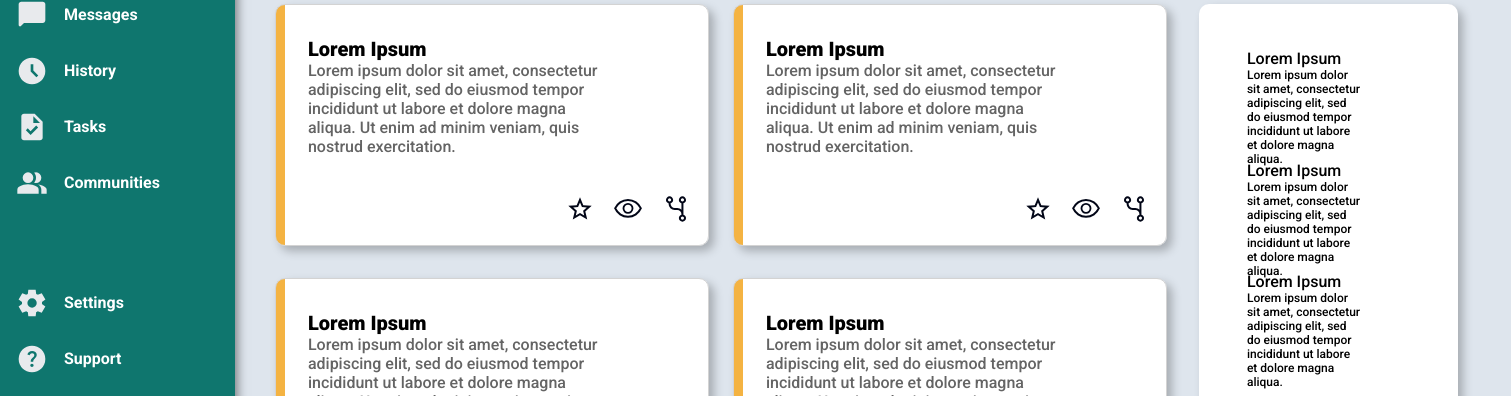
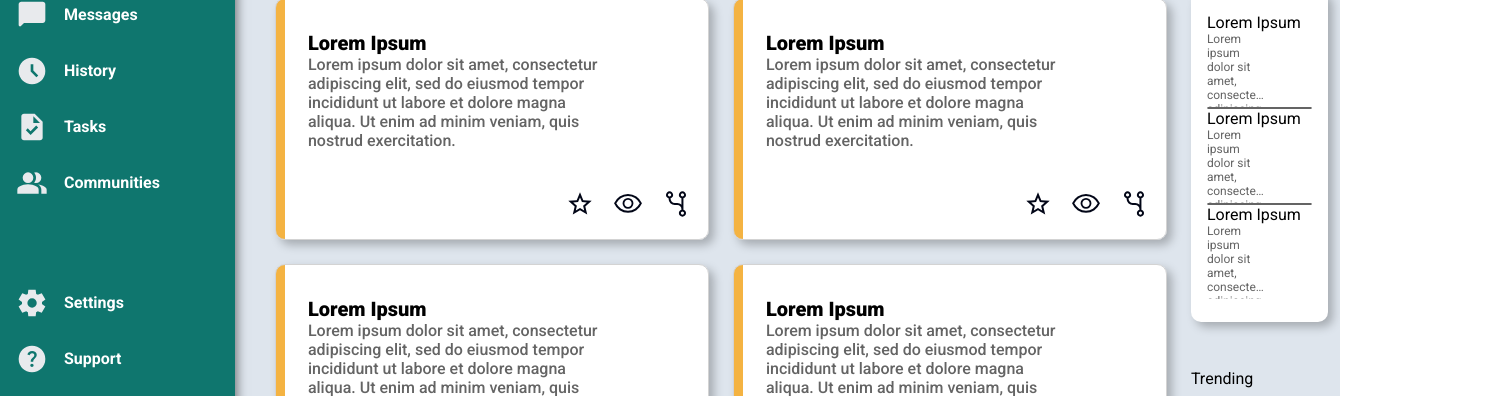
Before and after one commit to lvingonzales/Admin-Dashboard, a plain HTML site: page index.html in a window 1280 px wide. Shown: the part 270-666 px from the top of the page, 1511 px wide, since content can reach past the window. Drawn offline with Linux system fonts and the light colour scheme; a web font is replaced by a local one.

Commit message:
Fighting to get the announce panels to look nice

```diff
--- a/index.html
+++ b/index.html
@@ -64,7 +64,7 @@
             <div class="header-utilities">
                 <div class="search-area">
                     <img class="search icon-small" src="./images/search.svg" alt="search" />
-                    <input type="text" name="search" id="search-bar" />
+                    <input type="text" name="search" id="search-bar" placeholder="Search"/>
                 </div>
                 <img class="icon-small" src="./images/notif.svg" alt="notifications" id="notif" />
                 <img src="./images/avatars/cat.jpeg" alt="avatar-small" class="avatar-small" id="avatar-header" />
@@ -157,13 +157,19 @@
                     </div>
                 </div>
             </div>
-            <div class="main-sidebar">
             <div class="announce">
                 <div class="announce-header">
                     Announcements
                 </div>
                 <div class="announce-panel">
-                        <div class="ar-article">
+                    <div class="ar-article bottom-separator">
+                        <p class="announce title">Lorem Ipsum</p>
+                        <p class="announce description">
+                            Lorem ipsum dolor sit amet, consectetur adipiscing elit, sed do eiusmod tempor incididunt
+                            ut labore et dolore magna aliqua.
+                        </p>
+                    </div>
+                    <div class="ar-article bottom-separator">
                         <p class="announce title">Lorem Ipsum</p>
                         <p class="announce description">
                             Lorem ipsum dolor sit amet, consectetur adipiscing elit, sed do eiusmod tempor incididunt
@@ -174,13 +180,11 @@
                         <p class="announce title">Lorem Ipsum</p>
                         <p class="announce description">
                             Lorem ipsum dolor sit amet, consectetur adipiscing elit, sed do eiusmod tempor incididunt
-                                ut labore et dolore magna aliqua.
-                            </p>
-                        </div>
-                        <div class="ar-article">
-                            <p class="announce title">Lorem Ipsum</p>
-                            <p class="announce description">
-                                Lorem ipsum dolor sit amet, consectetur adipiscing elit, sed do eiusmod tempor incididunt
+                            ut labore et dolore magna aliqua. Lorem ipsum dolor sit amet, consectetur adipiscing elit, sed do eiusmod tempor incididunt
+                            ut labore et dolore magna aliqua.Lorem ipsum dolor sit amet, consectetur adipiscing elit, sed do eiusmod tempor incididunt
+                            ut labore et dolore magna aliqua.Lorem ipsum dolor sit amet, consectetur adipiscing elit, sed do eiusmod tempor incididunt
+                            ut labore et dolore magna aliqua.Lorem ipsum dolor sit amet, consectetur adipiscing elit, sed do eiusmod tempor incididunt
+                            ut labore et dolore magna aliqua.Lorem ipsum dolor sit amet, consectetur adipiscing elit, sed do eiusmod tempor incididunt
                             ut labore et dolore magna aliqua.
                         </p>
                     </div>
@@ -196,6 +200,5 @@
             </div>
         </div>
     </div>
-    </div>
 </body>
 </html>
--- a/style.css
+++ b/style.css
@@ -126,6 +126,15 @@ input {
     border: 1px solid lightgrey;
     background-color: #dee5ed;
     border-radius: 2rem;
+    padding-left: 1rem;
+}
+
+input:focus {
+    font-weight: 700;
+}
+
+input:focus::placeholder {
+    color: transparent;
 }
 
 .avatar-small {
@@ -199,9 +208,10 @@ input {
     padding: 2rem;
     display: grid;
     grid-template-columns: 1fr 1fr;
+    grid-template-rows: 1fr 1fr;
     justify-content: center;
-    width: 100%;
     height: auto;
+    gap: 1rem;
 }
 
 .project {
@@ -211,6 +221,7 @@ input {
     grid-template-rows: 2rem 1fr;
     font-size: 1.5rem;
     font-weight: 500;
+    grid-row: span 2;
 }
 
 .project-cards-container {
@@ -292,14 +303,22 @@ input {
 }
 
 .announce-panel {
-    width: 60%;
+    width: 90%;
     height: 100%;
+    max-height: 300px;
     background-color: #ffffff;
     box-shadow: 5px 5px 10px rgba(0, 0, 0, .25);
     border-radius: 10px;
-    display: grid;
-    grid-template-rows: repeat(auto-fill, minmax(100px, 1fr));
-    padding: 3rem;
+    display: flex;
+    flex-direction: column;
+    justify-content: center;
+    padding: 1rem;
+}
+
+.announce-panel>:not(:first-child)::before {
+    content: "";
+    border: 0.5px solid #646464;
+    border-radius: 1px;
 }
 
 .ar-article {
@@ -317,8 +336,14 @@ input {
 }
 
 .announce .description {
+    display: inline-block;
     font-size: .75rem;
-    padding-right: 3rem;;
+    padding-right: 3rem;
+    height: 75px;
+    color: #646464;
+    overflow: hidden;
+    white-space: normal;
+    text-overflow: ellipsis;
 }
 
 .trend {
```
Lines whose indentation alone changed are shown as unchanged.
